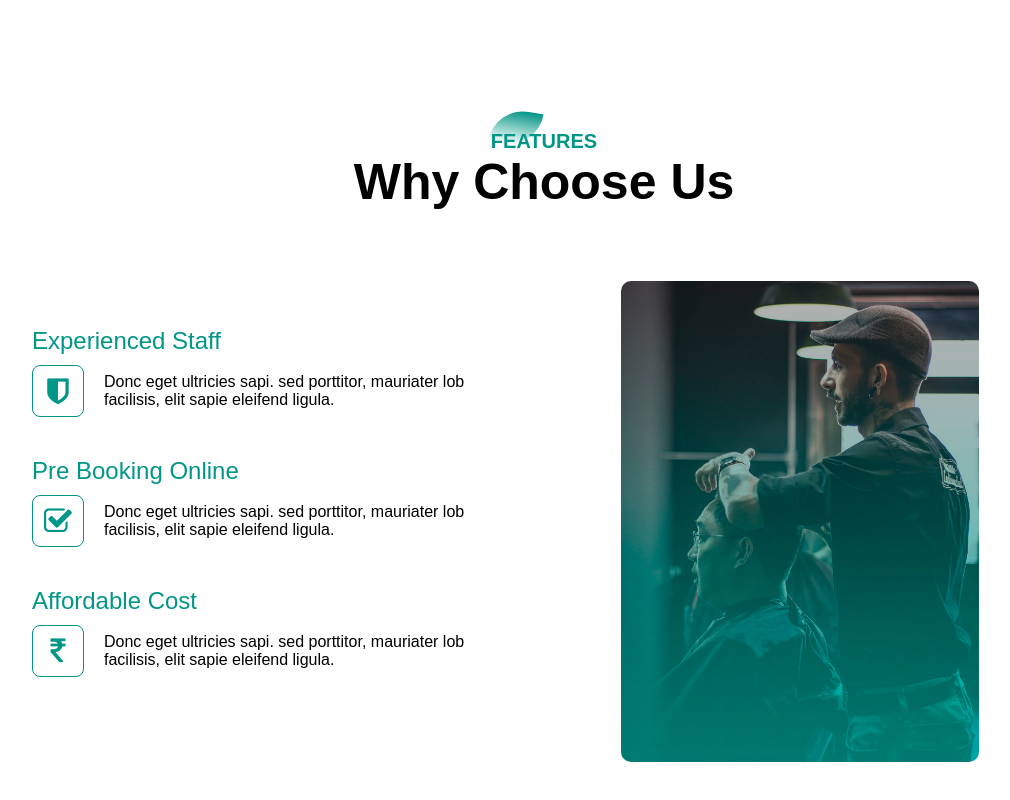
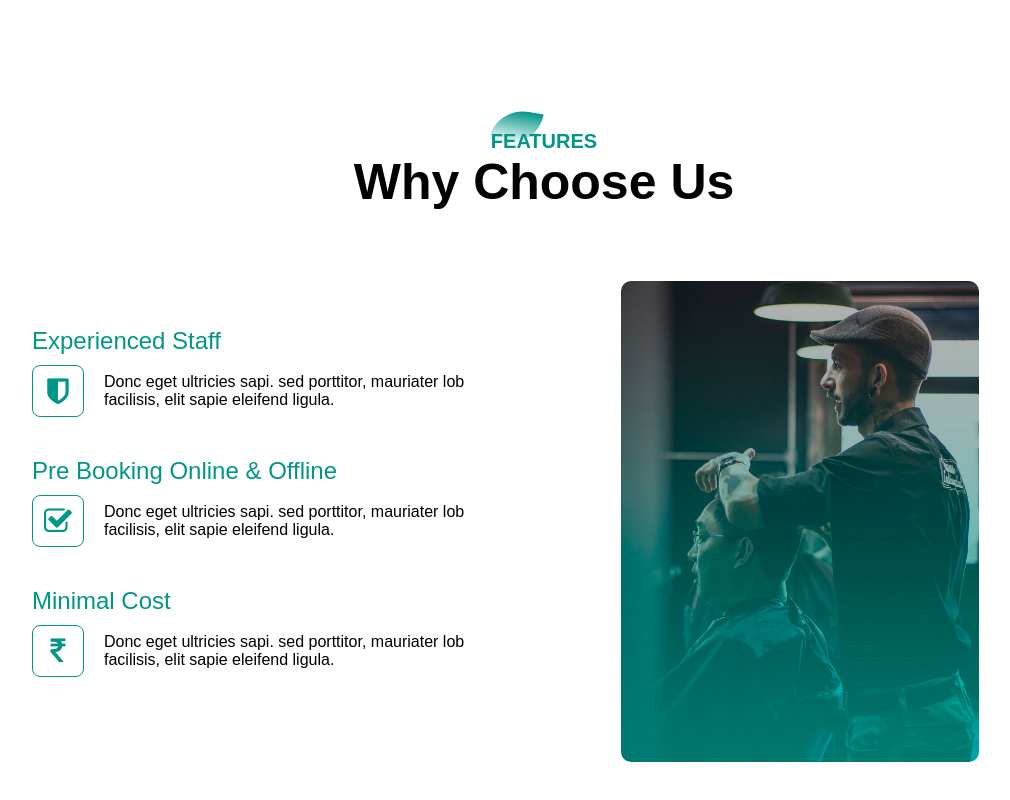
Before and after one commit to ndikintum/barber-shop-remake, a plain HTML site: page index.html in a window 1280 px wide. Shown: the part 740-1540 px from the top of the page, without its empty margins (96-1106 px from the left). Drawn offline with Linux system fonts and the light colour scheme; a web font is replaced by a local one.

Commit message:
did a few moodifications in html as requested

```diff
--- a/index.html
+++ b/index.html
@@ -13,6 +13,7 @@
             <div class="banner-text">
                 <h1>Hair Studio</h1>
                 <p>Style Your Hair IS Style Your Life</p>
+                <p>Look Good, Look Fresh</p>
                 <div class="banner-btn">
                     <a href="#"><span></span>Find Out</a>
                     <a href="#"><span></span>Read More</a>
@@ -50,7 +51,7 @@
                             <p>Donc eget ultricies sapi. sed porttitor, mauriater lob facilisis, elit sapie eleifend ligula.</p>
                         </div>
                     </div>
-                    <h1>Pre Booking Online</h1>
+                    <h1>Pre Booking Online & Offline</h1>
                     <div class="features-desc">
                         <div class="feature-icon">
                             <i class="fa fa-check-square-o"></i>
@@ -59,7 +60,7 @@
                             <p>Donc eget ultricies sapi. sed porttitor, mauriater lob facilisis, elit sapie eleifend ligula.</p>
                         </div>
                     </div>
-                    <h1>Affordable Cost</h1>
+                    <h1>Minimal Cost</h1>
                     <div class="features-desc">
                         <div class="feature-icon">
                             <i class="fa fa-inr"></i>
```
